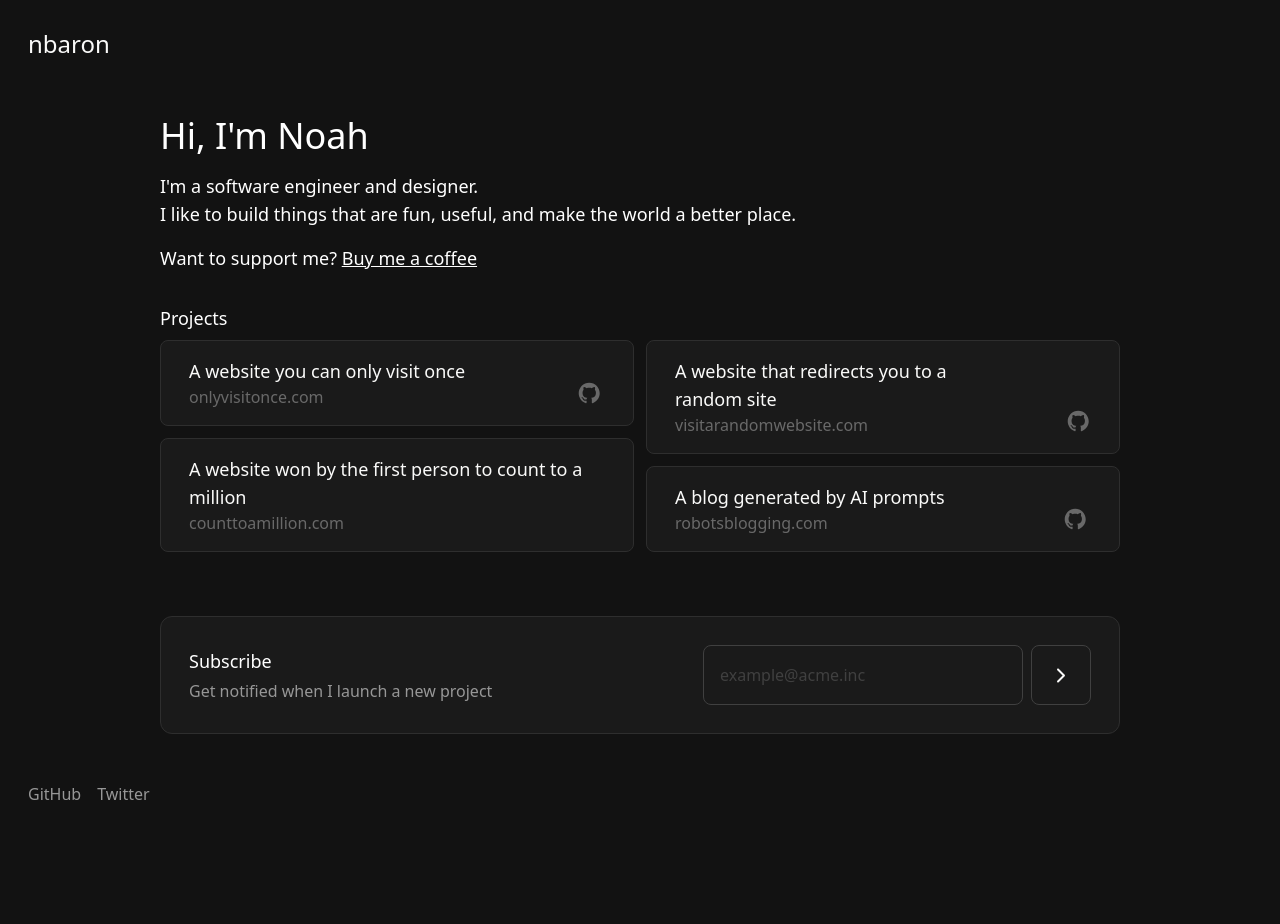
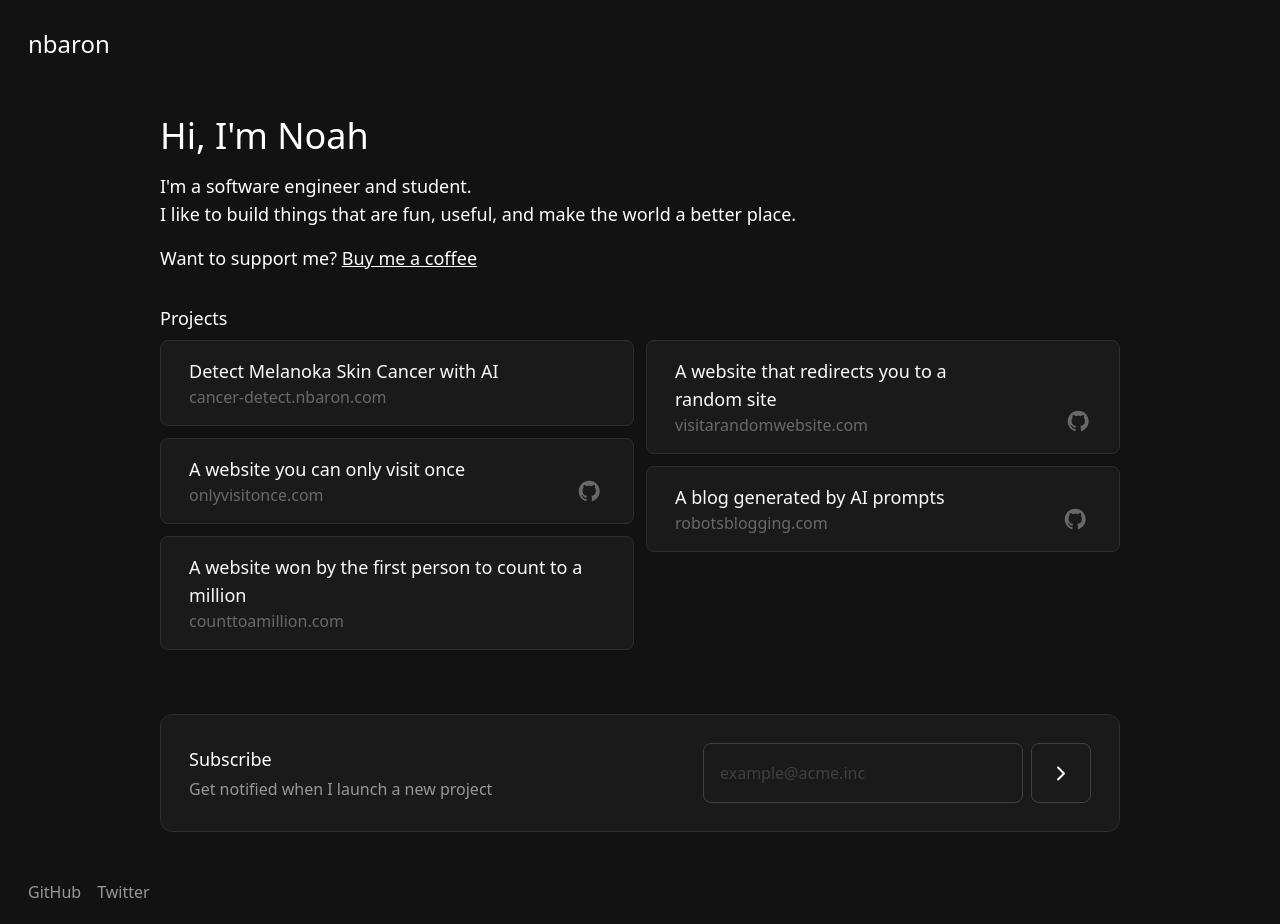
Before and after one commit to noahbaron91/nbaron, an Astro site: page / in a window 1280 px wide. Before the commit the page ends 826 px from the top, so only its background shows below. Built offline with nearby package versions, Linux system fonts and the light colour scheme; Astro itself is replaced by a stand-in of ours.

Commit message:
feat: cancer-detect

```diff
--- a/src/pages/index.astro
+++ b/src/pages/index.astro
@@ -22,7 +22,7 @@ import { EmailSubscription } from '../components/EmailSubscription';
                 Hi, I'm Noah
               </h1>
               <div class='flex flex-col text-lg'>
-                <p>I'm a software engineer and designer.</p>
+                <p>I'm a software engineer and student.</p>
                 <p>
                   I like to build things that are fun, useful, and make the
                   world a better place.
@@ -44,6 +44,13 @@ import { EmailSubscription } from '../components/EmailSubscription';
             <h3 class='text-lg text-gray-950 font-medium'>Projects</h3>
             <div class='flex gap-3 flex-col sm:flex-row'>
               <div class='flex-1 flex flex-col gap-3'>
+                <Card
+                  domain='cancer-detect.nbaron.com'
+                  githubURL={null}
+                  title='Detect Melanoka Skin Cancer with AI'
+                  url='https://cancer-detect.nbaron.com'
+                  client:load
+                />
                 <Card
                   domain='onlyvisitonce.com'
                   githubURL='https://github.com/noahbaron91/onlyvisitonce'
```
